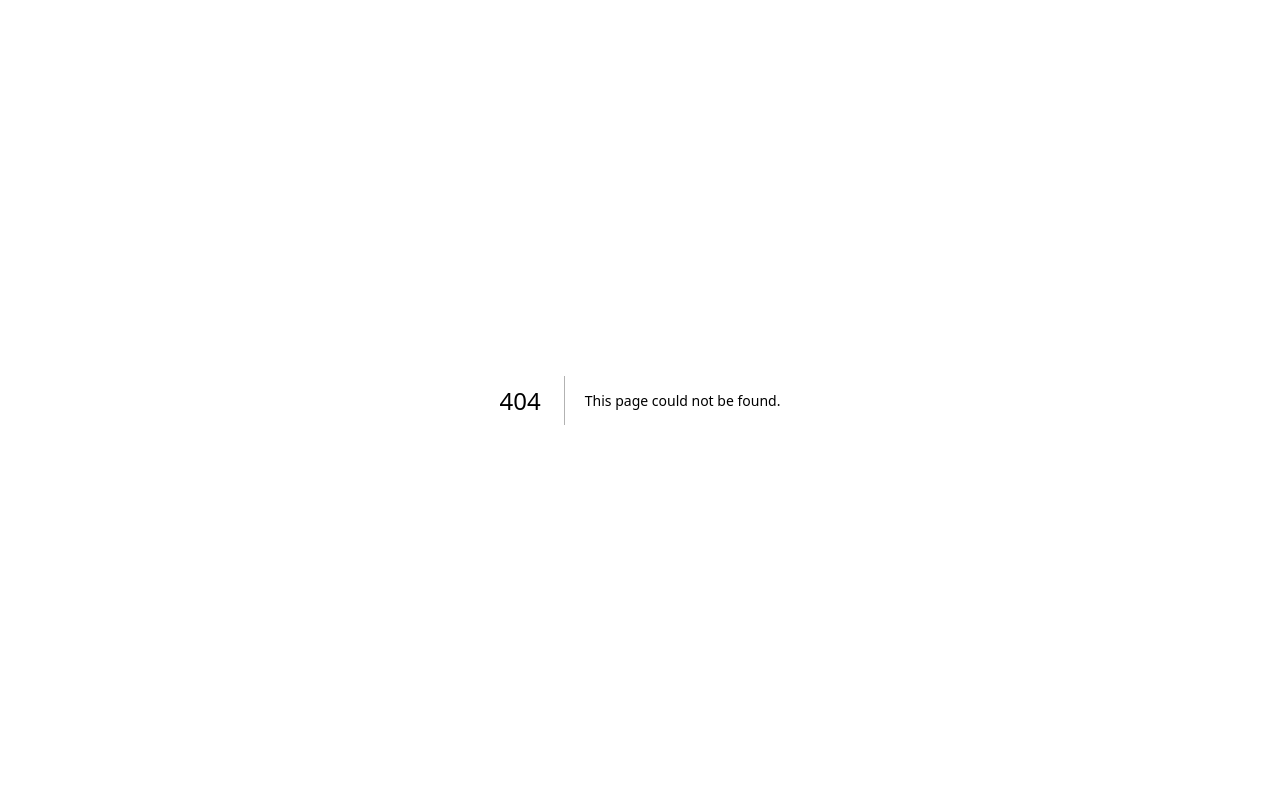
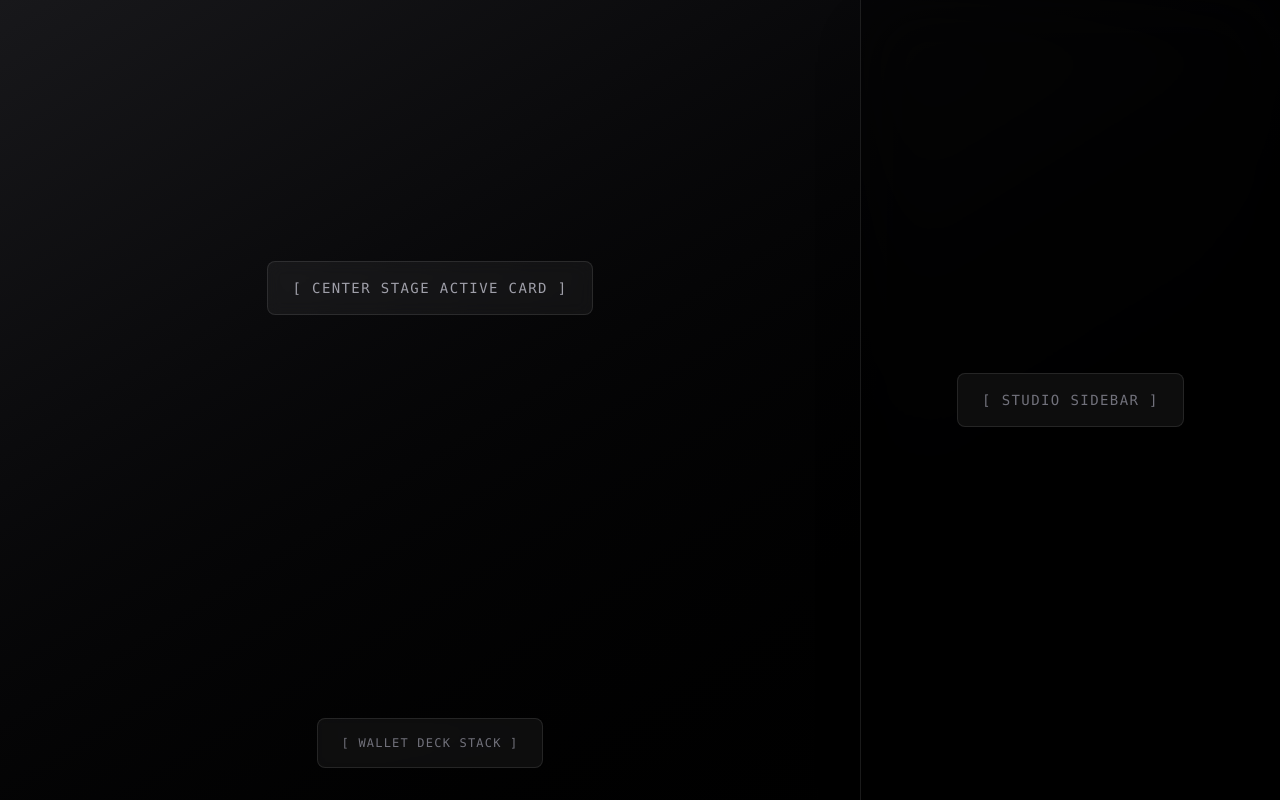
Before and after one commit to bineetNaidu/neo-vault-card-studio, a Next.js app: page /playground in a window 1280 px wide. Before the commit this address had no page. Built offline with nearby package versions, Linux system fonts and the light colour scheme.

Commit message:
feat: scaffold playground layout grid and 3d canvas overlay structure

```diff
--- /dev/null
+++ b/app/playground/layout.tsx
@@ -0,0 +1,14 @@
+import { CardProvider } from "../../context/CardContext";
+
+export default function PlaygroundLayout({ children }: { children: React.ReactNode }) {
+  return (
+    <CardProvider>
+      {/* This locks the screen size and prevents scrolling,
+        acting as the rigid frame for our 3D application.
+      */}
+      <div className="relative w-full h-screen overflow-hidden bg-zinc-950 text-white shadow-2xl">
+        {children}
+      </div>
+    </CardProvider>
+  );
+}
--- /dev/null
+++ b/app/playground/page.tsx
@@ -0,0 +1,59 @@
+import React from "react";
+
+// We will build and uncomment these in the next steps:
+// import Environment3D from "../../components/playground/Environment3D";
+// import ActiveCard from "../../components/playground/ActiveCard";
+// import CardDeck from "../../components/playground/CardDeck";
+// import SidebarCustomizer from "../../components/playground/SidebarCustomizer";
+
+export default function PlaygroundPage() {
+  return (
+    <>
+      {/* LAYER 1: The 3D Environment Canvas
+        Stretches to the back of the entire screen. z-index 0.
+      */}
+      <div className="absolute inset-0 z-0 bg-gradient-to-br from-zinc-900 to-black">
+        {/* <Environment3D /> */}
+      </div>
+
+      {/* LAYER 2: The DOM UI Overlay
+        pointer-events-none lets clicks pass through to the 3D canvas...
+      */}
+      <main className="relative z-10 flex h-full w-full pointer-events-none">
+
+        {/* Left/Center Split: Active Card & Bottom Deck */}
+        {/* ...but we restore pointer-events-auto on the actual UI blocks */}
+        <div className="flex-1 flex flex-col pointer-events-auto">
+
+          {/* Top 75%: Center Stage for the Active Card */}
+          <div className="flex-1 flex items-center justify-center">
+             {/* <ActiveCard /> */}
+             <div className="border border-white/10 px-6 py-4 rounded-lg bg-white/5 backdrop-blur-sm">
+                <p className="text-zinc-400 font-mono text-sm tracking-widest">[ CENTER STAGE ACTIVE CARD ]</p>
+             </div>
+          </div>
+
+          {/* Bottom 25%: The Wallet Stack */}
+          <div className="h-56 flex items-end justify-center pb-8">
+             {/* <CardDeck /> */}
+             <div className="border border-white/10 px-6 py-4 rounded-lg bg-white/5 backdrop-blur-sm">
+                <p className="text-zinc-500 font-mono text-xs tracking-widest">[ WALLET DECK STACK ]</p>
+             </div>
+          </div>
+
+        </div>
+
+        {/* Right Split: The Sidebar Studio Customizer */}
+        <div className="w-[420px] border-l border-white/10 bg-black/40 backdrop-blur-2xl pointer-events-auto shadow-2xl">
+          {/* <SidebarCustomizer /> */}
+          <div className="p-8 h-full flex flex-col justify-center items-center text-center">
+             <div className="border border-white/10 px-6 py-4 rounded-lg bg-white/5 backdrop-blur-sm">
+                <p className="text-zinc-500 font-mono text-sm tracking-widest">[ STUDIO SIDEBAR ]</p>
+             </div>
+          </div>
+        </div>
+
+      </main>
+    </>
+  );
+}
```
